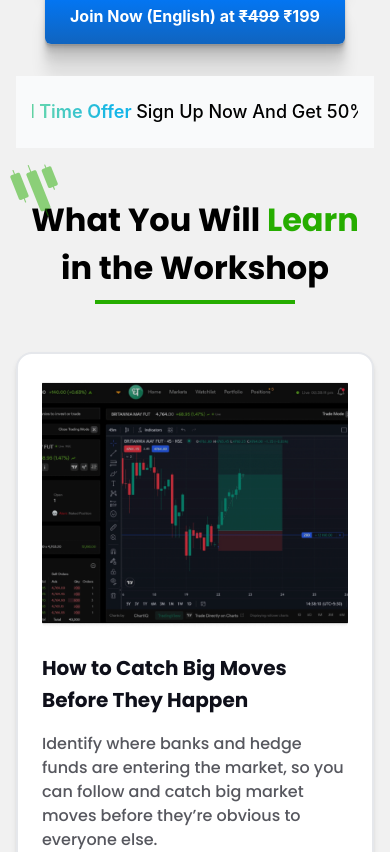
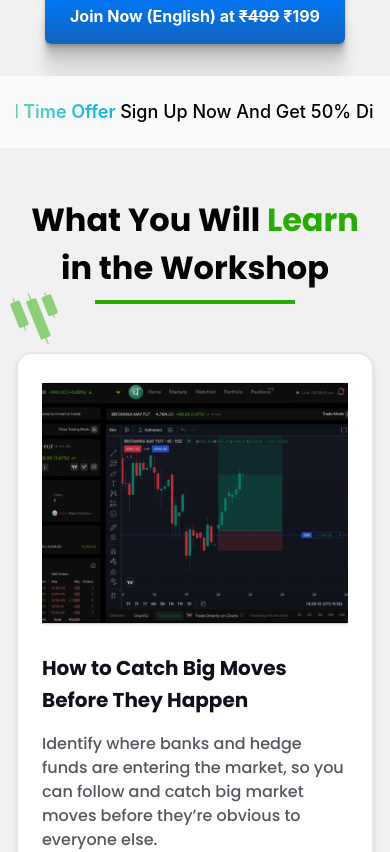
Before and after one commit to vikrantkkk/investing, a React (Vite) app: page / in a window 390 px wide. Shown: the part 3433-4285 px from the top of the page. Built offline with nearby package versions, Linux system fonts and the light colour scheme; a web font is replaced by a local one.

Commit message:
width full of cout 50%

```diff
--- a/src/components/LearnWorkShop.jsx
+++ b/src/components/LearnWorkShop.jsx
@@ -57,7 +57,7 @@ const LearnWorkShop = () => {
   };
 
   return (
-    <div className="relative flex md:border-b-2 flex-col gap-12  w-screen md:px-0 px-4 pb-8 h-auto dark:border-none dark:bg-darkBackGround bg-[#F1F1F1]">
+    <div className="relative flex md:border-b-2 flex-col gap-12  w-screen  pb-8 h-auto dark:border-none dark:bg-darkBackGround bg-[#F1F1F1]">
       <div className="w-full gap-2 dark:hidden p-4 text-[18px] leading-6 bg-[#F9FAFB] justify-center items-center relative">
         <div class="relative  flex overflow-x-hidden">
           <div class="p-2 animate-marquee whitespace-nowrap">
@@ -137,7 +137,7 @@ const LearnWorkShop = () => {
         <br /> in the Workshop
         <div className="border-2 w-[200px] border-figmaGreen mx-auto mt-2" />
       </div>
-      <div className="flex justify-center w-full items-center">
+      <div className="flex justify-center w-full items-center px-4">
         <div className="grid md:grid-cols-2 grid-cols-1 gap-8">
           {allImage.map((item, index) => (
             <div
@@ -167,7 +167,7 @@ const LearnWorkShop = () => {
       <img
         src={learn}
         alt="learn"
-        className="md:w-[100px] w-[60px] absolute top-20 md:top-24 md:left-32 left-2"
+        className="md:w-[100px] w-[60px] absolute top-52 md:top-24 md:left-32 left-2"
       />
     </div>
   );
```
